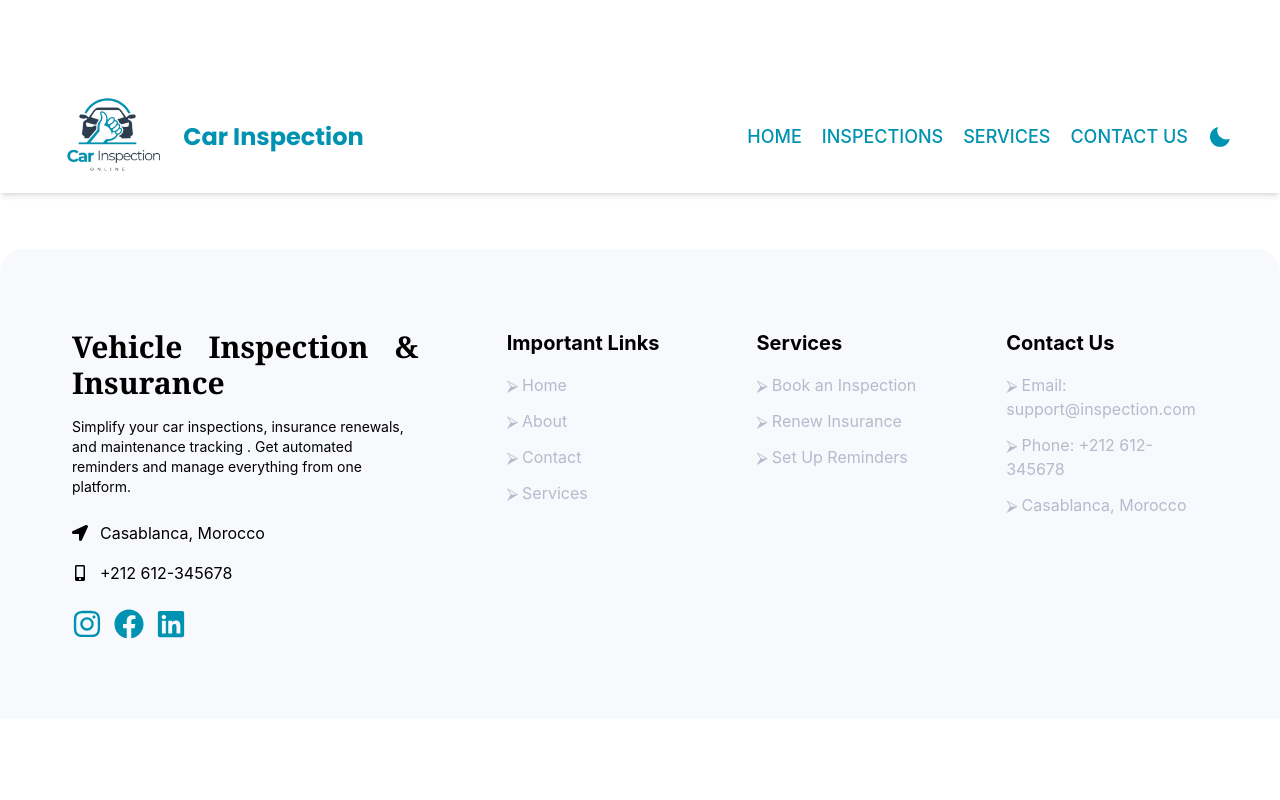
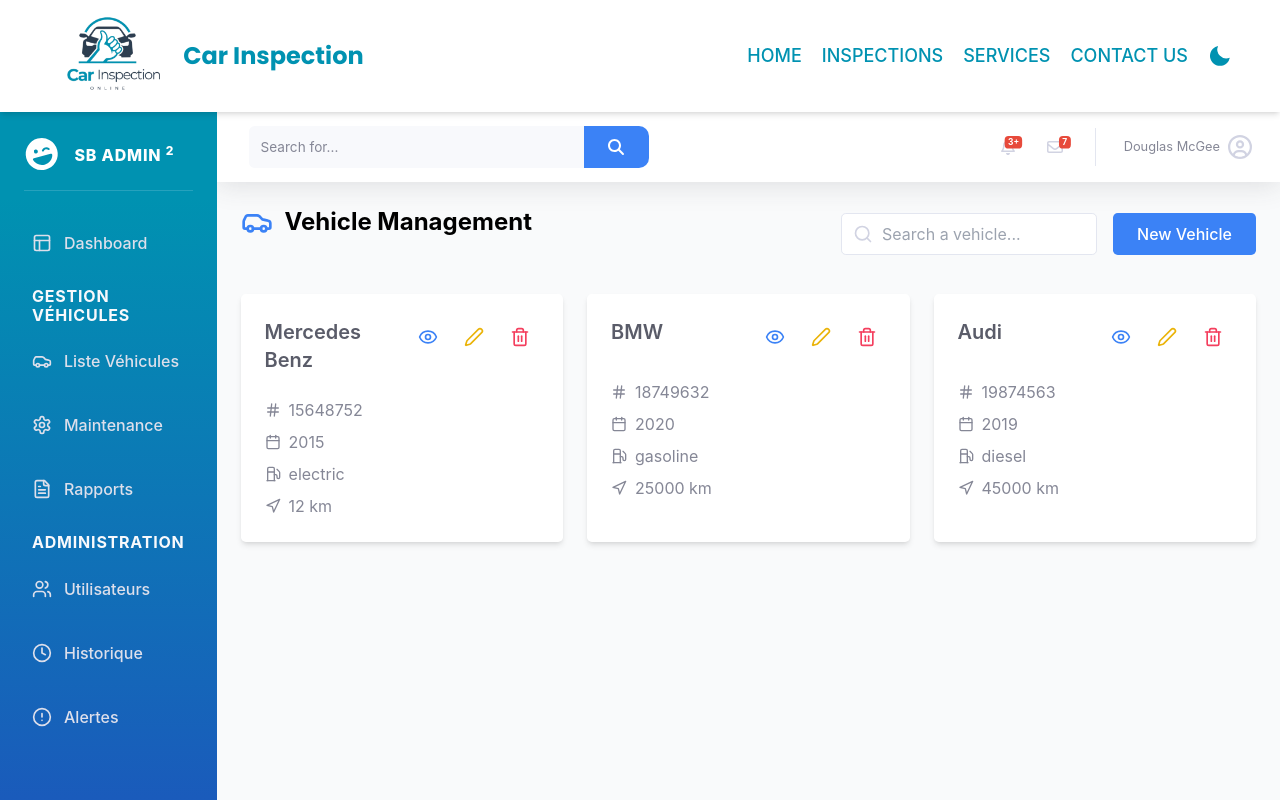
Before and after one commit to chaimaebouassab2412/vehicle-inspection_frontend, a React (Vite) app in the folder VehicleInspectionInsuranceWeb/: page /portal/car-list in a window 1280 px wide. Shown: the top 800 px of the page. Built offline with nearby package versions, Linux system fonts and the light colour scheme.

Commit message:
Updated sidebar style, added car listing page, implemented dark and light modes, and fixed some issues.

```diff
--- a/VehicleInspectionInsuranceWeb/src/App.jsx
+++ b/VehicleInspectionInsuranceWeb/src/App.jsx
@@ -27,6 +27,7 @@ import UserCreate from "./UserCreate";
 import UserView from "./UserView";
 import UserEdit from "./UserEdit";
 import CarCreate from "./CarCreate";
+import VehicleList from "./CarList";
 
 const App = () => {
   // Dark mode start
@@ -73,6 +74,7 @@ const App = () => {
                   <Testimonial />
                   <AppStoreBanner />
                   <Contact />
+                  <Footer />
                 </>
               }
             />
@@ -88,20 +90,19 @@ const App = () => {
         {/* Admin Layout */}
         <div className="admin-app">
           <Routes>
-            <Route path="/portal" element={<Portal />}>
+            <Route path="/portal" element={<Portal theme={theme} />}>
               <Route path="dashboard" element={<Dashboard />} />
               <Route path="user-list" element={<Userlist />} />
               <Route path="create-user" element={<UserCreate />} />
               <Route path="user-view/:id" element={<UserView />} />
               <Route path="user-edit/:id" element={<UserEdit />} />
 
+              <Route path="car-list" element={<VehicleList theme={theme} />} />
               <Route path="create-car" element={<CarCreate theme={theme} />} />
             </Route>
             <Route path="/login" element={<Login />} />
           </Routes>
         </div>
-
-        <Footer />
       </div>
     </Router>
   );
--- a/VehicleInspectionInsuranceWeb/src/CarCreate.jsx
+++ b/VehicleInspectionInsuranceWeb/src/CarCreate.jsx
@@ -13,6 +13,7 @@ const InputField = ({ label, name, type = 'text', value, onChange, icon: Icon })
                     value={value}
                     onChange={onChange}
                     className={`w-full ${Icon ? 'pl-3' : 'pl-3'} p-2 bg-transparent outline-none`}
+                    required
                 />
             </div>
         </div>
--- /dev/null
+++ b/VehicleInspectionInsuranceWeb/src/CarList.jsx
@@ -0,0 +1,101 @@
+import React, { useState } from 'react';
+import {
+    Car, Search, Eye, Edit2, Trash2, Calendar, Hash, Fuel, Navigation
+} from 'lucide-react';
+import { Link } from 'react-router-dom';
+
+const IconButton = ({ Icon, color, onClick }) => (
+    <button
+        onClick={onClick}
+        className="p-2 rounded-full bg-transparent hover:bg-gray-200 dark:hover:bg-gray-700 transition"
+    >
+        <Icon className={`w-5 h-5 ${color}`} />
+    </button>
+);
+
+const VehicleInfo = ({ Icon, text }) => (
+    <div className="flex items-center gap-2 text-gray-600 dark:text-gray-300">
+        <Icon className="w-4 h-4" />
+        <span>{text}</span>
+    </div>
+);
+
+const VehicleCard = ({ vehicle, theme }) => (
+    <div className={`rounded-lg shadow-md hover:shadow-lg p-6 transition-all duration-300
+      ${theme === "dark" ? "bg-[#2d2d2d] text-white" : "bg-white text-gray-800"}`}>
+
+        <div className="flex justify-between items-start mb-4">
+            <h3 className="text-xl font-semibold">{vehicle.marque}</h3>
+            <div className="flex gap-2">
+                <IconButton Icon={Eye} color="text-blue-500" theme={theme} />
+                <IconButton Icon={Edit2} color="text-yellow-500" theme={theme} />
+                <IconButton Icon={Trash2} color="text-rose-500" theme={theme} />
+            </div>
+        </div>
+
+        <div className="space-y-2">
+            <VehicleInfo Icon={Hash} text={vehicle.numeroSerie} />
+            <VehicleInfo Icon={Calendar} text={vehicle.annee} />
+            <VehicleInfo Icon={Fuel} text={vehicle.carburant} />
+            <VehicleInfo Icon={Navigation} text={vehicle.kilometrage} />
+        </div>
+    </div>
+);
+
+
+const VehicleList = ({ theme }) => {
+    const [vehicles] = useState([
+        { id: 1, marque: 'Mercedes Benz', numeroSerie: '15648752', annee: '2015', carburant: 'electric', kilometrage: '12 km' },
+        { id: 2, marque: 'BMW', numeroSerie: '18749632', annee: '2020', carburant: 'gasoline', kilometrage: '25000 km' },
+        { id: 3, marque: 'Audi', numeroSerie: '19874563', annee: '2019', carburant: 'diesel', kilometrage: '45000 km' }
+    ]);
+
+    const [searchTerm, setSearchTerm] = useState('');
+    const filteredVehicles = vehicles.filter(vehicle =>
+        vehicle.marque.toLowerCase().includes(searchTerm.toLowerCase()) ||
+        vehicle.numeroSerie.includes(searchTerm) ||
+        vehicle.carburant.toLowerCase().includes(searchTerm.toLowerCase())
+    );
+
+    return (
+        <div className="min-h-screen p-4 md:p-8">
+            <div className="max-w-7xl mx-auto">
+                <div className="flex flex-col md:flex-row md:items-center md:justify-between mb-8">
+                    <div className="flex items-center gap-3 mb-4 md:mb-0">
+                        <Car className="w-8 h-8 text-blue-500" />
+                        <h1 className="text-2xl font-bold">Vehicle Management</h1>
+                    </div>
+                    <div className="flex flex-col sm:flex-row gap-4">
+                        <div className="relative">
+                            <Search className="absolute left-3 top-1/2 transform -translate-y-1/2 text-gray-400 w-5 h-5" />
+                            <input
+                                type="text"
+                                placeholder="Search a vehicle..."
+                                className="pl-10 pr-4 py-2 w-full sm:w-64 border rounded-lg focus:ring-2 focus:ring-blue-500 focus:border-transparent dark:bg-[#2d2d2d] bg-[#fff] dark:text-white"
+                                value={searchTerm}
+                                onChange={(e) => setSearchTerm(e.target.value)}
+                            />
+                        </div>
+                        <Link to="/portal/create-car" className="flex items-center justify-center gap-2 bg-blue-500 text-white px-4 py-2 rounded-lg hover:bg-blue-600 transition-colors">
+                            <span>New Vehicle</span>
+                        </Link>
+                    </div>
+                </div>
+                <div className="grid grid-cols-1 md:grid-cols-2 lg:grid-cols-3 gap-6">
+                    {filteredVehicles.length > 0 ? (
+                        filteredVehicles.map(vehicle => <VehicleCard theme={theme} key={vehicle.id} vehicle={vehicle} />)
+                    ) : (
+                        <div className="text-center py-12">
+                            <Car className="w-16 h-16 text-gray-400 mx-auto mb-4" />
+                            <h3 className="text-lg font-medium">No vehicles found</h3>
+                            <p className="text-gray-500">Add a new vehicle or modify your search.</p>
+                        </div>
+                    )}
+                </div>
+            </div>
+        </div>
+    );
+};
+
+
+export default VehicleList;
--- a/VehicleInspectionInsuranceWeb/src/Portal.jsx
+++ b/VehicleInspectionInsuranceWeb/src/Portal.jsx
@@ -3,15 +3,15 @@ import { Outlet } from 'react-router-dom'
 import Sidebar from './Sidebar'
 import Topbar from './Topbar'
 
-function Portal() {
+function Portal({ theme }) {
   return (
     <>
       <div id="wrapper">
-        <Sidebar />
+        <Sidebar theme={theme} />
         <div id="content-wrapper" className="d-flex flex-column">
           <div id="content">
             <Topbar />
-            <div className='container-fluid p-0'>
+            <div className="container-fluid p-0 dark:bg-[#404040] bg-gray-50 transition-all duration-200">
               <Outlet></Outlet>
             </div>
           </div>
--- a/VehicleInspectionInsuranceWeb/src/Sidebar.jsx
+++ b/VehicleInspectionInsuranceWeb/src/Sidebar.jsx
@@ -1,48 +1,69 @@
-import { faFaceLaughWink, faTachographDigital, faUsers } from '@fortawesome/free-solid-svg-icons';
+import { faFaceLaughWink } from '@fortawesome/free-solid-svg-icons';
 import { FontAwesomeIcon } from '@fortawesome/react-fontawesome';
-import React from 'react';
+import React, { useEffect, useState } from 'react';
 import { Link, useNavigate } from 'react-router-dom';
+import { Car, Layout, Users, FileText, Settings, Clock, AlertCircle } from 'lucide-react';
 
-function Sidebar() {
-    const navigate = useNavigate(); // Use navigate for programmatic navigation
+const menuItems = [
+    { section: null, items: [{ to: "/portal/dashboard", icon: <Layout className="w-5 h-5" />, label: "Dashboard" }] },
+    {
+        section: "Gestion Véhicules", items: [
+            { to: "/portal/car-list", icon: <Car className="w-5 h-5" />, label: "Liste Véhicules" },
+            { to: "/vehicles/maintenance", icon: <Settings className="w-5 h-5" />, label: "Maintenance" },
+            { to: "/vehicles/reports", icon: <FileText className="w-5 h-5" />, label: "Rapports" }
+        ]
+    },
+    {
+        section: "Administration", items: [
+            { to: "/portal/user-list", icon: <Users className="w-5 h-5" />, label: "Utilisateurs" },
+            { to: "/logs", icon: <Clock className="w-5 h-5" />, label: "Historique" },
+            { to: "/alerts", icon: <AlertCircle className="w-5 h-5" />, label: "Alertes" }
+        ]
+    }
+];
+
+function Sidebar({ theme }) {
+    const navigate = useNavigate();
+    const [isCollapsed, setIsCollapsed] = useState(window.innerWidth < 768);
+
+    useEffect(() => {
+        const handleResize = () => {
+            setIsCollapsed(window.innerWidth < 768);
+        };
+        window.addEventListener("resize", handleResize);
+        return () => window.removeEventListener("resize", handleResize);
+    }, []);
 
     return (
-        <ul className="navbar-nav bg-gradient-primary sidebar sidebar-dark accordion" id="accordionSidebar">
+        <ul className={`p-2 box-content navbar-nav sidebar sidebar-dark accordion transition-all duration-300
+            ${theme === "dark" ? "bg-[#2d2d2d]" : "bg-gradient-primary"}`}>
 
-            {/* <!-- Sidebar - Brand --> */}
-            <a
-                className="sidebar-brand d-flex align-items-center justify-content-center"
-                onClick={() => navigate('/')} // Redirect to home page
-                style={{ cursor: "pointer" }}
-            >
+            {/* Sidebar Brand */}
+            <a className="sidebar-brand d-flex align-items-center justify-center py-4"
+                onClick={() => navigate('/')} style={{ cursor: "pointer" }}>
                 <div className="sidebar-brand-icon rotate-n-15">
                     <FontAwesomeIcon icon={faFaceLaughWink} size={"2x"} />
                 </div>
-                <div className="sidebar-brand-text mx-3">SB Admin <sup>2</sup></div>
+                {!isCollapsed && <div className="sidebar-brand-text mx-3">SB Admin <sup>2</sup></div>}
             </a>
 
-            {/* <!-- Divider --> */}
-            <hr className="sidebar-divider my-0" />
+            <hr className="sidebar-divider border-gray-600" />
 
-            {/* <!-- Nav Item - Dashboard --> */}
-            <li className="nav-item active">
-                <Link className="nav-link" to="/portal/dashboard">
-                    <FontAwesomeIcon icon={faTachographDigital} style={{ marginRight: "0.5rem" }} />
-                    <span>Dashboard</span>
-                </Link>
-            </li>
-
-            {/* <!-- Divider --> */}
-            <hr className="sidebar-divider my-0" />
-
-            {/* <!-- Nav Item - Users --> */}
-            <li className="nav-item active">
-                <Link className="nav-link" to="/portal/user-list">
-                    <FontAwesomeIcon icon={faUsers} style={{ marginRight: "0.5rem" }} />
-                    <span>Users</span>
-                </Link>
-            </li>
-
+            {/* Menu Items */}
+            <div>
+                {menuItems.map(({ section, items }, index) => (
+                    <div key={index} >
+                        {!isCollapsed && section && <h6 className="px-4 text-[16px] font-bold text-gray-100 uppercase tracking-wider">{section}</h6>}
+                        {items.map(({ to, icon, label }, idx) => (
+                            <li key={idx} className="nav-item mt-2">
+                                <Link className="flex items-center gap-3 px-4 py-3 text-gray-300 hover:text-white hover:bg-black/20 rounded-lg transition-colors" to={to}>
+                                    {icon} {!isCollapsed && <span className="w-auto font-medium">{label}</span>}
+                                </Link>
+                            </li>
+                        ))}
+                    </div>
+                ))}
+            </div>
         </ul>
     );
 }
--- a/VehicleInspectionInsuranceWeb/src/Topbar.jsx
+++ b/VehicleInspectionInsuranceWeb/src/Topbar.jsx
@@ -6,7 +6,7 @@ import { Link } from 'react-router-dom'
 
 function Topbar() {
     return (
-        <nav className="navbar navbar-expand navbar-light bg-white topbar static-top shadow">
+        <nav className="navbar navbar-expand navbar-light dark:bg-[#303030] bg-[#fff] transition-all duration-200 topbar static-top shadow">
             {/* <!-- Sidebar Toggle (Topbar) --> */}
             <button id="sidebarToggleTop" className="btn btn-link d-md-none rounded-circle mr-3">
                 <FontAwesomeIcon icon={faBars} />
--- a/VehicleInspectionInsuranceWeb/src/components/Navbar/Navbar.jsx
+++ b/VehicleInspectionInsuranceWeb/src/components/Navbar/Navbar.jsx
@@ -36,7 +36,7 @@ const Navbar = ({ theme, setTheme }) => {
   };
 
   return (
-    <header className="relative z-10 shadow-md w-full dark:bg-black dark:text-white duration-300">
+    <header className="relative z-10 shadow-md w-full dark:bg-[#1d1d1d] dark:text-white duration-300">
       <div className="container py-2 md:py-0">
         <div className="flex justify-between items-center">
           {/* Logo and Title */}
```
